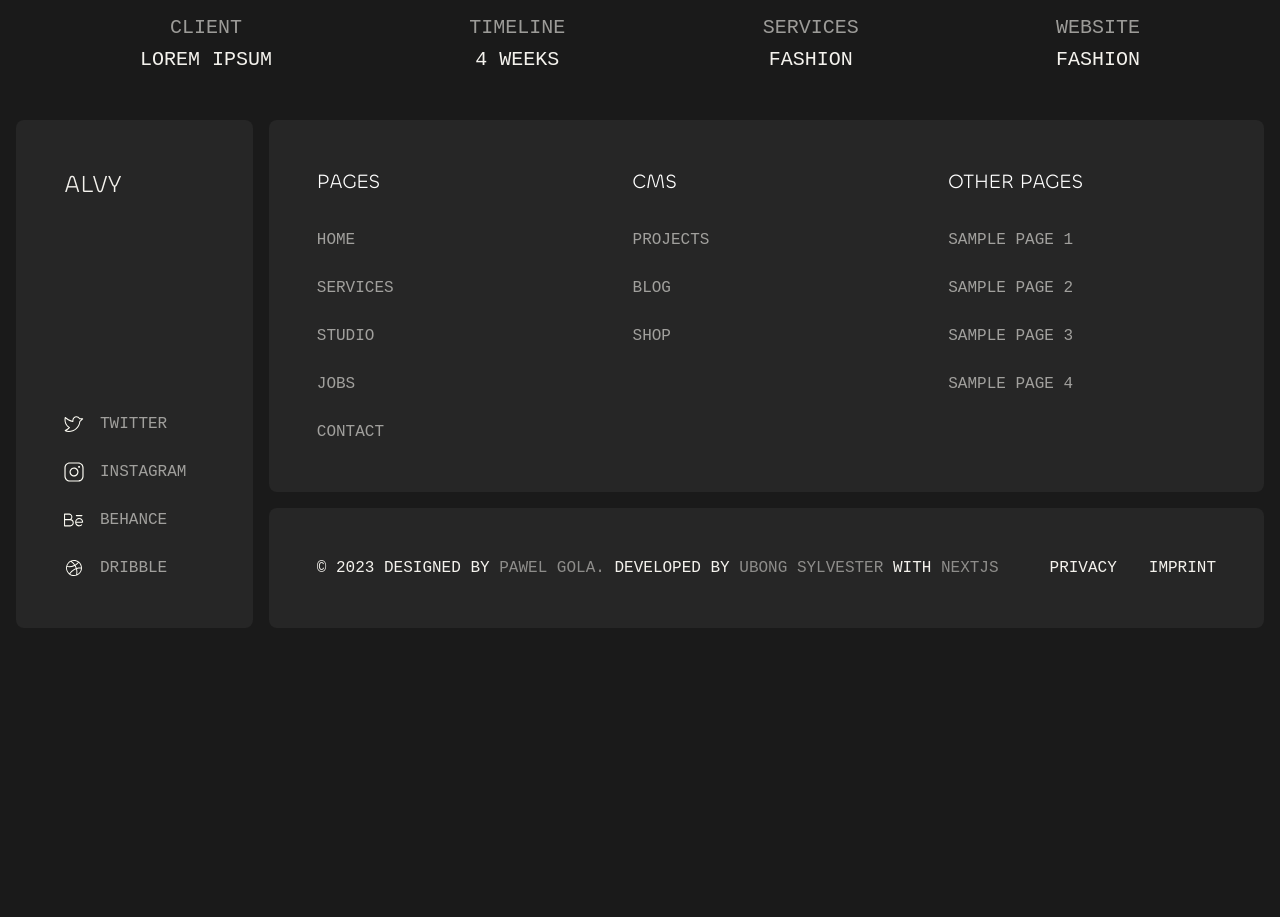
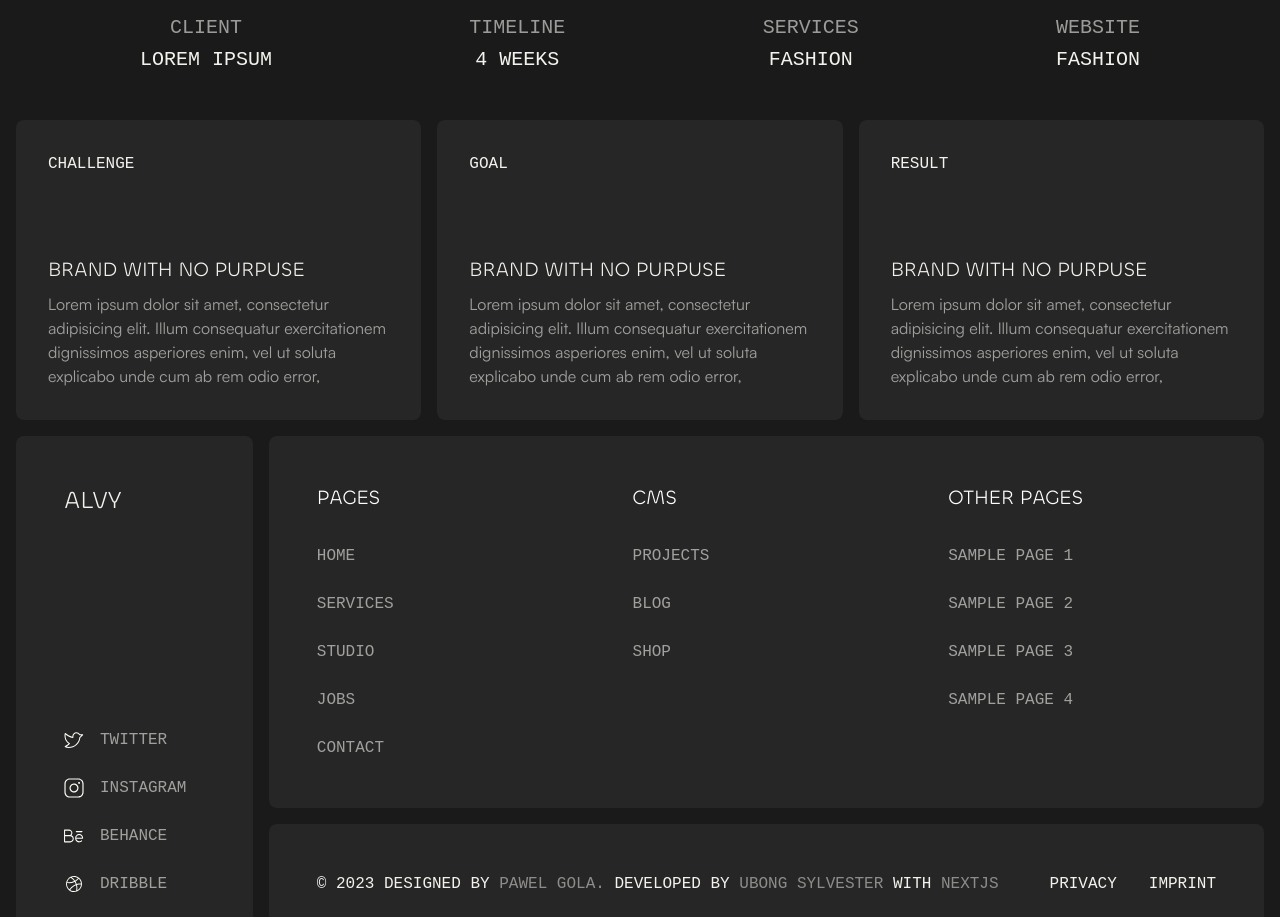
Before and after one commit to ubong-s/alvy, a Next.js app: page /projects/1 in a window 1280 px wide. Shown: the part 920-1837 px from the top of the page. Before the commit the page ends 1564 px from the top, so only its background shows below. Built offline with nearby package versions, Linux system fonts and the light colour scheme.

Commit message:
completed css styling for project outline

```diff
--- /dev/null
+++ b/app/(routes)/projects/[slug]/components/project-outline.tsx
@@ -0,0 +1,56 @@
+interface ProjectOutlineProps {
+  data: {
+    challenge: {
+      title: string;
+      description: string;
+    };
+    goal: {
+      title: string;
+      description: string;
+    };
+    result: {
+      title: string;
+      description: string;
+    };
+  };
+}
+
+export const ProjectOutline: React.FC<ProjectOutlineProps> = ({ data }) => {
+  const { challenge, goal, result } = data;
+  return (
+    <div className='grid gap-4 lg:grid-cols-3'>
+      {/* Challenge */}
+      <div className='grid items-start p-4 md:p-6 lg:p-8 rounded-lg bg-cod-gray-1 xl:h-[300px]'>
+        <div className='flex items-center justify-between mb-12'>
+          <h2 className='font-roboto-mono'>Challenge</h2>
+        </div>
+        <div className='xl:self-end'>
+          <h3 className='mb-2 text-xl'>{challenge.title}</h3>
+          <p className='text-base text-t-gray'>{challenge.description}</p>
+        </div>
+      </div>
+
+      {/* Goal */}
+      <div className='grid items-start p-4 md:p-6 lg:p-8 rounded-lg bg-cod-gray-1 xl:h-[300px]'>
+        <div className='flex items-center justify-between mb-12'>
+          <h2 className='font-roboto-mono'>Goal</h2>
+        </div>
+        <div className='xl:self-end'>
+          <h3 className='mb-2 text-xl'>{goal.title}</h3>
+          <p className='text-base text-t-gray'>{goal.description}</p>
+        </div>
+      </div>
+
+      {/* Result */}
+      <div className='grid items-start p-4 md:p-6 lg:p-8 rounded-lg bg-cod-gray-1 xl:h-[300px]'>
+        <div className='flex items-center justify-between mb-12'>
+          <h2 className='font-roboto-mono'>Result</h2>
+        </div>
+        <div className='xl:self-end'>
+          <h3 className='mb-2 text-xl'>{result.title}</h3>
+          <p className='text-base text-t-gray'>{result.description}</p>
+        </div>
+      </div>
+    </div>
+  );
+};
--- a/app/(routes)/projects/[slug]/page.tsx
+++ b/app/(routes)/projects/[slug]/page.tsx
@@ -1,6 +1,7 @@
 import { projects_data } from '@/mockdata/projects_data';
 import { ProjectHero } from './components/project-hero';
 import { ProjectDetails } from './components/project-details';
+import { ProjectOutline } from './components/project-outline';
 
 const SingleProjectPage = () => {
   return (
@@ -11,6 +12,7 @@ const SingleProjectPage = () => {
         excerpt={projects_data[0].excerpt}
       />
       <ProjectDetails data={projects_data[0].details} />
+      <ProjectOutline data={projects_data[0].outline} />
     </div>
   );
 };
--- a/mockdata/projects_data.ts
+++ b/mockdata/projects_data.ts
@@ -14,6 +14,24 @@ export const projects_data = [
       services: 'Fashion',
       website: 'Fashion',
     },
+
+    outline: {
+      challenge: {
+        title: 'Brand with no purpuse',
+        description:
+          'Lorem ipsum dolor sit amet, consectetur adipisicing elit. Illum consequatur exercitationem dignissimos asperiores enim, vel ut soluta explicabo unde cum ab rem odio error, ',
+      },
+      goal: {
+        title: 'Brand with no purpuse',
+        description:
+          'Lorem ipsum dolor sit amet, consectetur adipisicing elit. Illum consequatur exercitationem dignissimos asperiores enim, vel ut soluta explicabo unde cum ab rem odio error, ',
+      },
+      result: {
+        title: 'Brand with no purpuse',
+        description:
+          'Lorem ipsum dolor sit amet, consectetur adipisicing elit. Illum consequatur exercitationem dignissimos asperiores enim, vel ut soluta explicabo unde cum ab rem odio error, ',
+      },
+    },
   },
   {
     id: 2,
@@ -28,6 +46,23 @@ export const projects_data = [
       timeline: '4 Weeks',
       services: 'Fashion',
       website: 'Fashion',
+    },
+    outline: {
+      challenge: {
+        title: 'Brand with no purpuse',
+        description:
+          'Lorem ipsum dolor sit amet, consectetur adipisicing elit. Illum consequatur exercitationem dignissimos asperiores enim, vel ut soluta explicabo unde cum ab rem odio error, ',
+      },
+      goal: {
+        title: 'Brand with no purpuse',
+        description:
+          'Lorem ipsum dolor sit amet, consectetur adipisicing elit. Illum consequatur exercitationem dignissimos asperiores enim, vel ut soluta explicabo unde cum ab rem odio error, ',
+      },
+      result: {
+        title: 'Brand with no purpuse',
+        description:
+          'Lorem ipsum dolor sit amet, consectetur adipisicing elit. Illum consequatur exercitationem dignissimos asperiores enim, vel ut soluta explicabo unde cum ab rem odio error, ',
+      },
     },
   },
   {
@@ -44,6 +79,23 @@ export const projects_data = [
       services: 'Fashion',
       website: 'Fashion',
     },
+    outline: {
+      challenge: {
+        title: 'Brand with no purpuse',
+        description:
+          'Lorem ipsum dolor sit amet, consectetur adipisicing elit. Illum consequatur exercitationem dignissimos asperiores enim, vel ut soluta explicabo unde cum ab rem odio error, ',
+      },
+      goal: {
+        title: 'Brand with no purpuse',
+        description:
+          'Lorem ipsum dolor sit amet, consectetur adipisicing elit. Illum consequatur exercitationem dignissimos asperiores enim, vel ut soluta explicabo unde cum ab rem odio error, ',
+      },
+      result: {
+        title: 'Brand with no purpuse',
+        description:
+          'Lorem ipsum dolor sit amet, consectetur adipisicing elit. Illum consequatur exercitationem dignissimos asperiores enim, vel ut soluta explicabo unde cum ab rem odio error, ',
+      },
+    },
   },
   {
     id: 4,
@@ -58,6 +110,23 @@ export const projects_data = [
       timeline: '4 Weeks',
       services: 'Fashion',
       website: 'Fashion',
+    },
+    outline: {
+      challenge: {
+        title: 'Brand with no purpuse',
+        description:
+          'Lorem ipsum dolor sit amet, consectetur adipisicing elit. Illum consequatur exercitationem dignissimos asperiores enim, vel ut soluta explicabo unde cum ab rem odio error, ',
+      },
+      goal: {
+        title: 'Brand with no purpuse',
+        description:
+          'Lorem ipsum dolor sit amet, consectetur adipisicing elit. Illum consequatur exercitationem dignissimos asperiores enim, vel ut soluta explicabo unde cum ab rem odio error, ',
+      },
+      result: {
+        title: 'Brand with no purpuse',
+        description:
+          'Lorem ipsum dolor sit amet, consectetur adipisicing elit. Illum consequatur exercitationem dignissimos asperiores enim, vel ut soluta explicabo unde cum ab rem odio error, ',
+      },
     },
   },
   {
@@ -74,5 +143,22 @@ export const projects_data = [
       services: 'Fashion',
       website: 'Fashion',
     },
+    outline: {
+      challenge: {
+        title: 'Brand with no purpuse',
+        description:
+          'Lorem ipsum dolor sit amet, consectetur adipisicing elit. Illum consequatur exercitationem dignissimos asperiores enim, vel ut soluta explicabo unde cum ab rem odio error, ',
+      },
+      goal: {
+        title: 'Brand with no purpuse',
+        description:
+          'Lorem ipsum dolor sit amet, consectetur adipisicing elit. Illum consequatur exercitationem dignissimos asperiores enim, vel ut soluta explicabo unde cum ab rem odio error, ',
+      },
+      result: {
+        title: 'Brand with no purpuse',
+        description:
+          'Lorem ipsum dolor sit amet, consectetur adipisicing elit. Illum consequatur exercitationem dignissimos asperiores enim, vel ut soluta explicabo unde cum ab rem odio error, ',
+      },
+    },
   },
 ];
```
